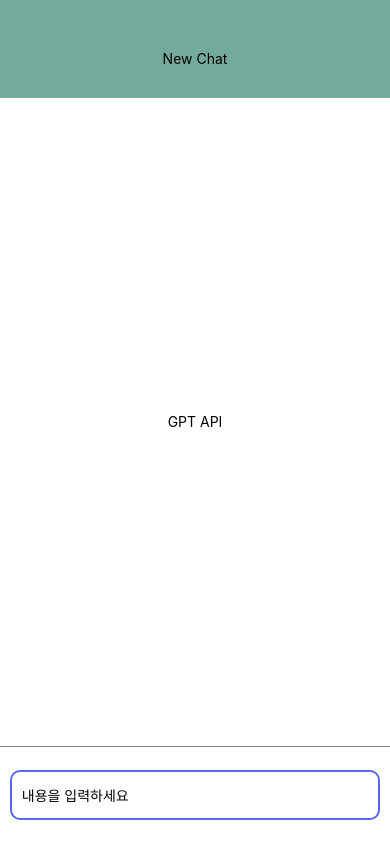
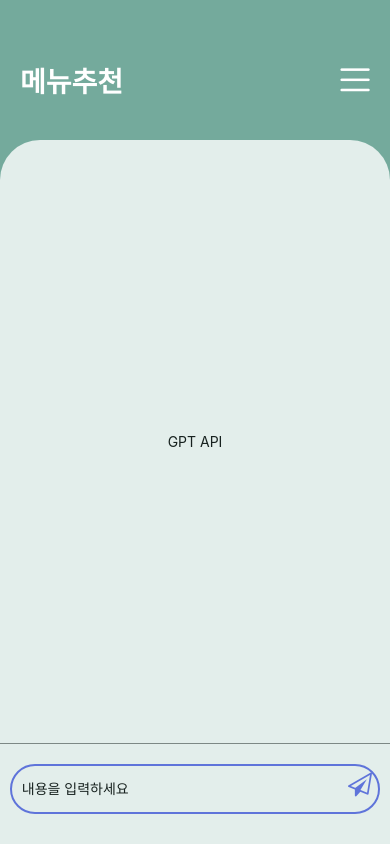
Before and after one commit to crescenthw/menu_app, a React Native app: screen / in a window 390 px wide. Built offline with nearby package versions, Linux system fonts and the light colour scheme.

Commit message:
메인화면 UI개선

```diff
--- a/App.js
+++ b/App.js
@@ -1,6 +1,10 @@
 import { StatusBar } from "expo-status-bar";
 import { StyleSheet, Text, View, TextInput } from "react-native";
 import { theme } from "./color";
+import { SimpleLineIcons } from "@expo/vector-icons";
+import { FontAwesome } from "@expo/vector-icons";
+import { Foundation } from "@expo/vector-icons";
+import * as Font from "expo-font";
 
 export default function App() {
   return (
@@ -8,13 +12,24 @@ export default function App() {
       <StatusBar style="auto" backgroundColor={theme.bg} />
       <View style={{ flex: 1 }}>
         <View style={styles.statusView}>
-          <Text>New Chat</Text>
+          <Text style={styles.statusText}>메뉴추천</Text>
+          <SimpleLineIcons name="menu" size={30} color={theme.bg} />
         </View>
         <View style={styles.mainView}>
           <Text>GPT API</Text>
         </View>
         <View style={styles.inputBar}>
           <TextInput placeholder={"내용을 입력하세요"} style={styles.input} />
+          <FontAwesome
+            name="send-o"
+            size={24}
+            color={theme.input}
+            style={{
+              position: "absolute",
+              paddingLeft: 330,
+              paddingBottom: 10,
+            }}
+          />
         </View>
       </View>
     </View>
@@ -24,25 +39,39 @@ export default function App() {
 const styles = StyleSheet.create({
   container: {
     flex: 1,
-    backgroundColor: theme.bg,
+    backgroundColor: theme.teal,
   },
   statusView: {
-    flex: 1.2,
+    flex: 2,
     paddingHorizontal: 20,
     paddingTop: 20,
     alignItems: "center",
-    justifyContent: "center",
+    justifyContent: "space-between",
+    flexDirection: "row",
     backgroundColor: theme.teal,
+  },
+  statusText: {
+    fontSize: 28,
+    fontWeight: "600",
+    color: theme.bg,
   },
   mainView: {
     flex: 10,
     justifyContent: "center",
     alignItems: "center",
+    borderTopLeftRadius: 40,
+    borderTopRightRadius: 40,
+    opacity: 0.8,
+    backgroundColor: theme.bg,
   },
   inputBar: {
     flex: 1.5,
     alignItems: "center",
     justifyContent: "center",
+    flexDirection: "row",
+    paddingBottom: 10,
+    backgroundColor: theme.bg,
+    opacity: 0.8,
     borderTopWidth: 1,
     borderColor: "grey",
     borderOpacity: 0.8,
@@ -50,9 +79,10 @@ const styles = StyleSheet.create({
   input: {
     height: 50,
     width: "95%",
+    backgroundColor: theme.bg,
     borderColor: theme.input,
     borderWidth: 2,
     padding: 10,
-    borderRadius: 10,
+    borderRadius: 30,
   },
 });
--- a/color.js
+++ b/color.js
@@ -2,4 +2,5 @@ export const theme = {
   bg: "white",
   teal: "#74aa9c",
   input: "#5a67ea",
+  textColor: "white",
 };
```
Also changed, not shown: package.json (+8 -1 lines), 1 other file (tests, documents, lock files or other folders).
